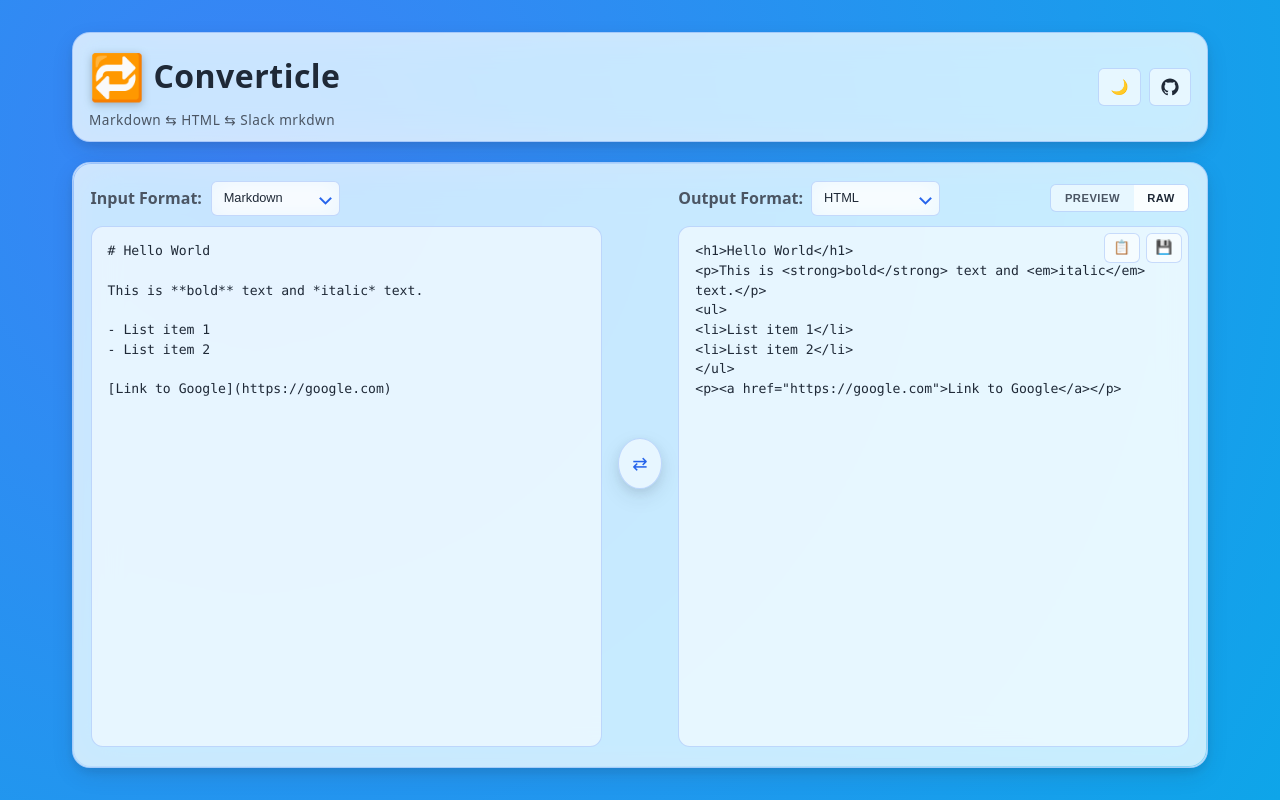
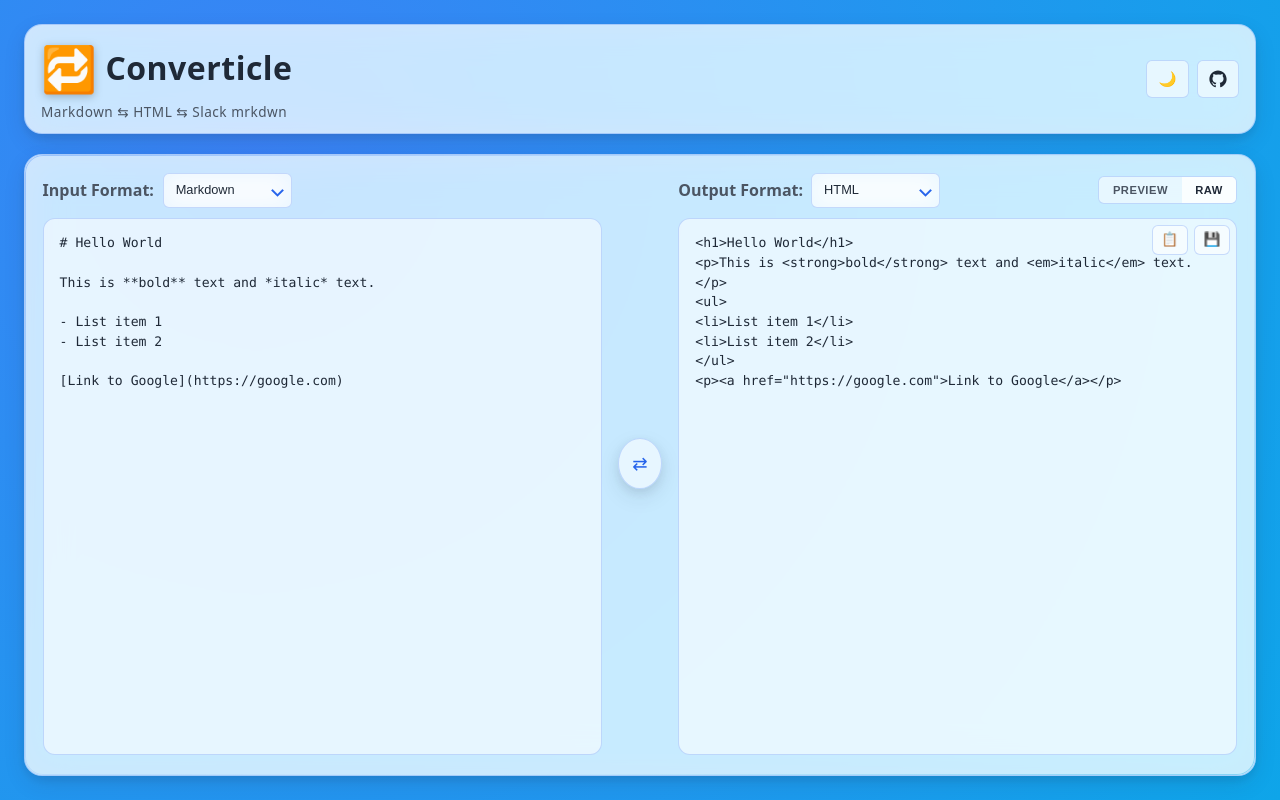
Before and after one commit to alexs333/converticle, a SvelteKit app: page / in a window 1280 px wide. Built offline with nearby package versions, Linux system fonts and the light colour scheme.

Commit message:
UI uplift for dark mode

```diff
--- a/src/routes/+layout.svelte
+++ b/src/routes/+layout.svelte
@@ -34,16 +34,16 @@
 	}
 
 	:root[data-theme="dark"] {
-		/* Dark theme complementary palette */
-		--gradient-start: #1e3a8a; /* blue-800 */
-		--gradient-end: #3b82f6;   /* blue-500 */
-		--accent: #60a5fa;         /* blue-400 */
-		--surface: rgba(15,23,42,0.78); /* slate-900 w/ alpha */
-		--surface-alt: rgba(30,41,59,0.55); /* slate-800 */
-		--border: rgba(96,165,250,0.28);
-		--text-primary: #f1f5f9;
-		--text-secondary: #cbd5e1;
-		--shadow-lg: 0 8px 28px -4px rgba(0,0,0,0.55), 0 4px 14px -2px rgba(0,0,0,0.4);
+		/* Classic dark theme */
+		--gradient-start: #1f2937; /* gray-800 */
+		--gradient-end: #111827;   /* gray-900 */
+		--accent: #6b7280;         /* gray-500 */
+		--surface: rgba(31,41,55,0.85); /* gray-800 w/ alpha */
+		--surface-alt: rgba(17,24,39,0.75); /* gray-900 */
+		--border: rgba(107,114,128,0.3);
+		--text-primary: #f9fafb;
+		--text-secondary: #d1d5db;
+		--shadow-lg: 0 8px 28px -4px rgba(0,0,0,0.7), 0 4px 14px -2px rgba(0,0,0,0.5);
 	}
 
 	:global(body) {
--- a/src/routes/+page.svelte
+++ b/src/routes/+page.svelte
@@ -245,9 +245,9 @@
 	:global(html) { height:100%; }
 
 	.container {
-		max-width: 1200px;
+		max-width: 1600px;
 		margin: 0 auto;
-		padding: 2rem;
+		padding: 1.5rem;
 		height: 100dvh; /* Fill viewport without causing overflow from padding */
 		box-sizing: border-box; /* Include padding in height calculation */
 		display: flex;
```
